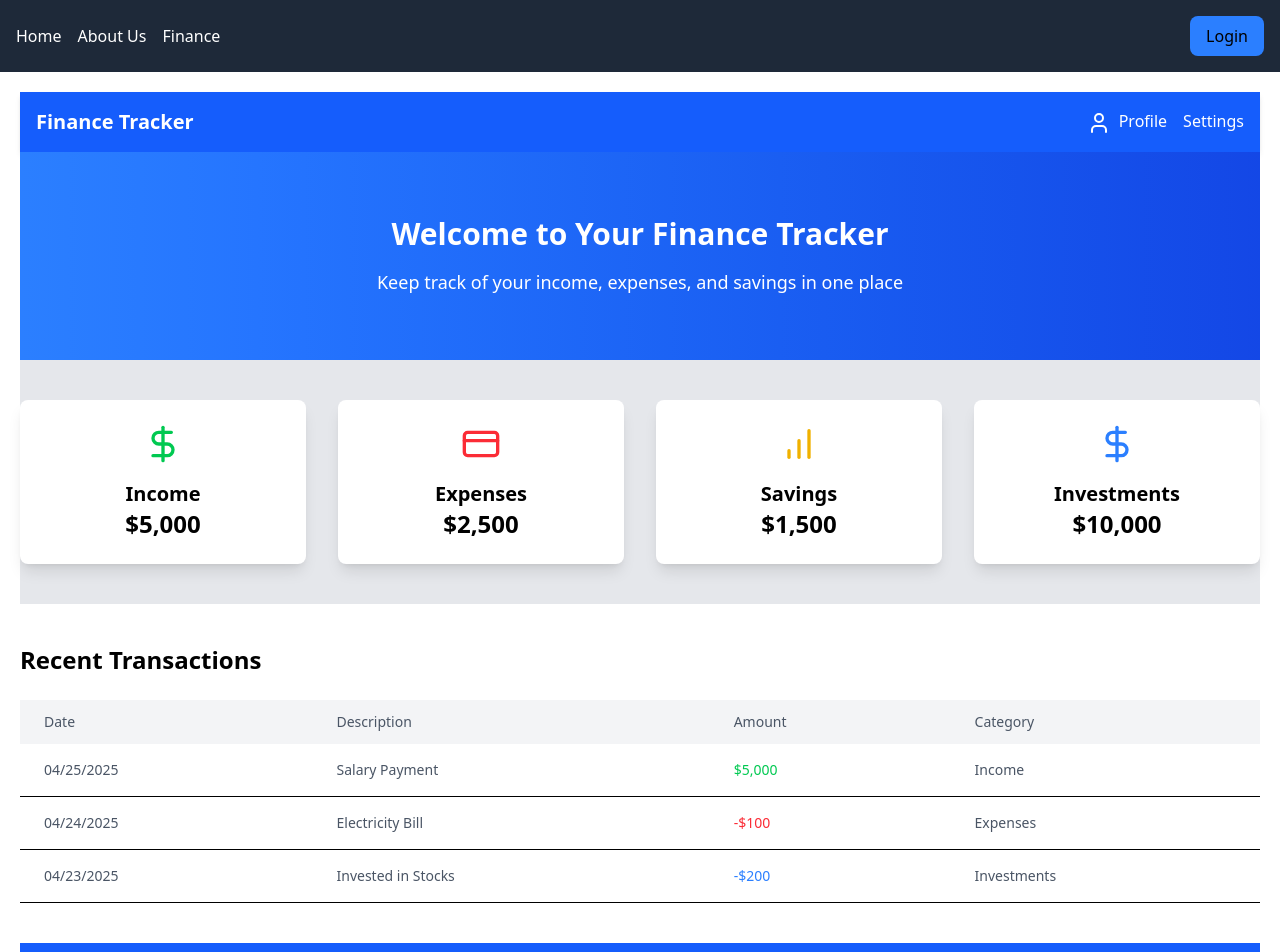
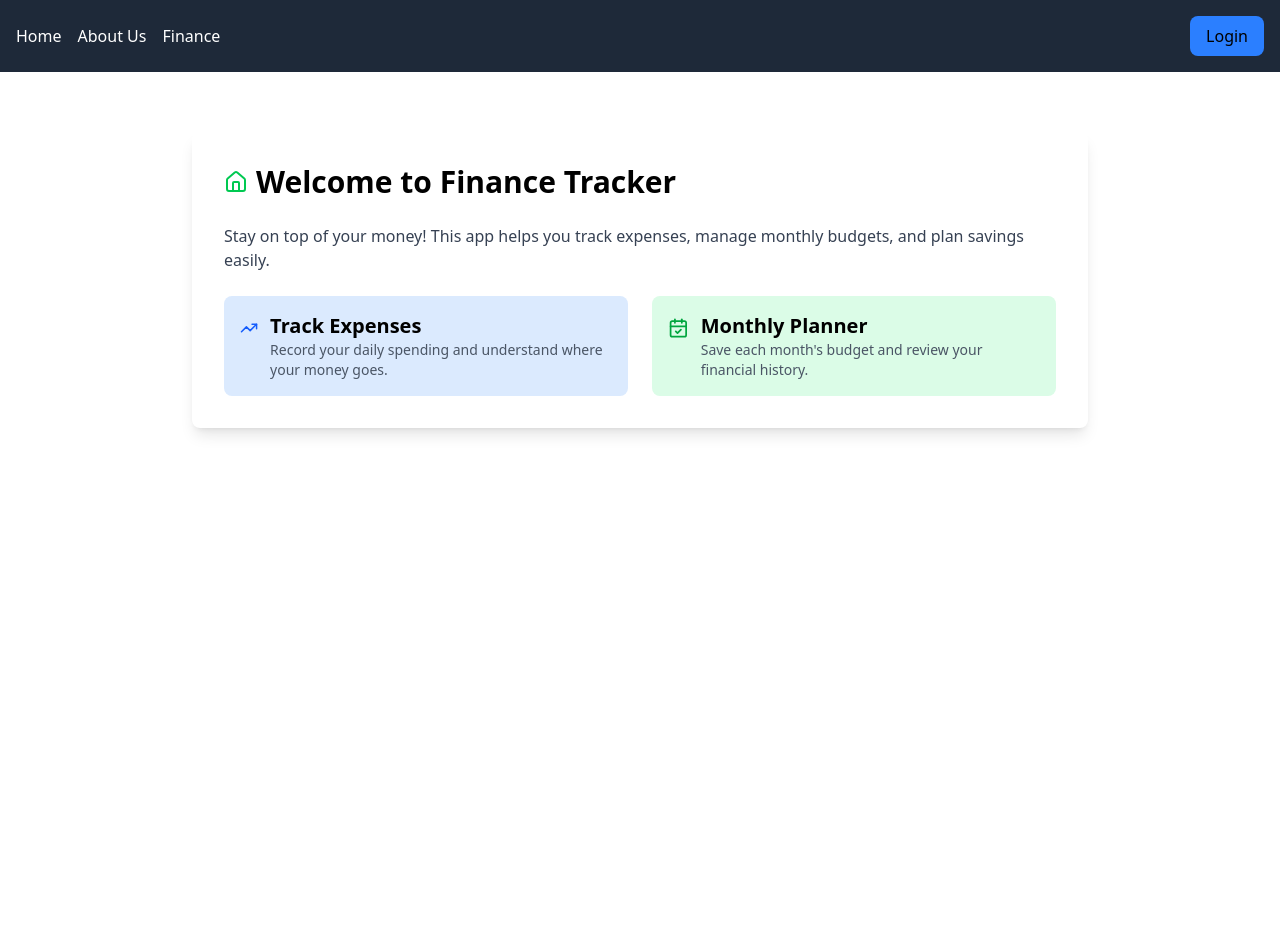
Before and after one commit to rangadaschakravarthy/Finance-Tracker, a React (Vite) app in the folder frontend/: page / in a window 1280 px wide. Shown: the top 952 px of the page. After the commit the page ends 800 px from the top, so only its background shows below. Built offline with nearby package versions, Linux system fonts and the light colour scheme.

Commit message:
Update Home.tsx

```diff
--- a/frontend/src/components/Home.tsx
+++ b/frontend/src/components/Home.tsx
@@ -1,88 +1,38 @@
-import { DollarSign, BarChart, User, CreditCard } from "lucide-react"; // Import relevant icons
+import React from "react";
+import { HomeIcon, TrendingUp, CalendarCheck } from "lucide-react";
 
-const Home = () => {
+const Home: React.FC = () => {
   return (
-    <div className="min-h-screen bg-gray-100">
-      <nav className="bg-blue-600 text-white p-4 shadow-md">
-        <div className="max-w-screen-xl mx-auto flex justify-between items-center">
-          <div className="text-xl font-semibold">Finance Tracker</div>
+    <div className="max-w-4xl mx-auto p-8 mt-10 bg-white rounded-lg shadow-lg">
+      <div className="flex items-center mb-6">
+        <HomeIcon className="text-green-500 mr-2" />
+        <h1 className="text-3xl font-bold">Welcome to Finance Tracker</h1>
+      </div>
+      <p className="text-gray-700 mb-4">
+        Stay on top of your money! This app helps you track expenses, manage monthly budgets,
+        and plan savings easily.
+      </p>
+
+      <div className="grid grid-cols-1 sm:grid-cols-2 gap-6 mt-6">
+        <div className="p-4 bg-blue-100 rounded-lg flex items-start gap-3">
+          <TrendingUp className="text-blue-600 mt-1" />
           <div>
-            <a href="/profile" className="mr-4 hover:text-blue-300">
-              <User className="inline mr-1" /> Profile
-            </a>
-            <a href="/settings" className="hover:text-blue-300">
-              Settings
-            </a>
+            <h2 className="text-xl font-semibold">Track Expenses</h2>
+            <p className="text-sm text-gray-600">
+              Record your daily spending and understand where your money goes.
+            </p>
           </div>
         </div>
-      </nav>
-      <section className="py-16 bg-gradient-to-r from-blue-500 to-blue-700 text-white text-center">
-        <h1 className="text-3xl font-bold mb-4">Welcome to Your Finance Tracker</h1>
-        <p className="text-lg">Keep track of your income, expenses, and savings in one place</p>
-      </section>
-      <section className="py-10 bg-gray-200">
-        <div className="max-w-screen-xl mx-auto grid grid-cols-1 sm:grid-cols-2 md:grid-cols-4 gap-8">
-
-          <div className="bg-white p-6 rounded-lg shadow-lg text-center">
-            <DollarSign className="text-green-500 mx-auto mb-4" size={40} />
-            <h3 className="text-xl font-semibold">Income</h3>
-            <p className="text-2xl font-bold">$5,000</p>
-          </div>
-          <div className="bg-white p-6 rounded-lg shadow-lg text-center">
-            <CreditCard className="text-red-500 mx-auto mb-4" size={40} />
-            <h3 className="text-xl font-semibold">Expenses</h3>
-            <p className="text-2xl font-bold">$2,500</p>
-          </div>
-          <div className="bg-white p-6 rounded-lg shadow-lg text-center">
-            <BarChart className="text-yellow-500 mx-auto mb-4" size={40} />
-            <h3 className="text-xl font-semibold">Savings</h3>
-            <p className="text-2xl font-bold">$1,500</p>
-          </div>
-          <div className="bg-white p-6 rounded-lg shadow-lg text-center">
-            <DollarSign className="text-blue-500 mx-auto mb-4" size={40} />
-            <h3 className="text-xl font-semibold">Investments</h3>
-            <p className="text-2xl font-bold">$10,000</p>
+        <div className="p-4 bg-green-100 rounded-lg flex items-start gap-3">
+          <CalendarCheck className="text-green-600 mt-1" />
+          <div>
+            <h2 className="text-xl font-semibold">Monthly Planner</h2>
+            <p className="text-sm text-gray-600">
+              Save each month's budget and review your financial history.
+            </p>
           </div>
         </div>
-      </section>
-      <section className="py-10 bg-white">
-        <div className="max-w-screen-xl mx-auto">
-          <h2 className="text-2xl font-semibold mb-6">Recent Transactions</h2>
-          <table className="min-w-full table-auto">
-            <thead className="bg-gray-100">
-              <tr>
-                <th className="px-6 py-3 text-left text-sm font-medium text-gray-600">Date</th>
-                <th className="px-6 py-3 text-left text-sm font-medium text-gray-600">Description</th>
-                <th className="px-6 py-3 text-left text-sm font-medium text-gray-600">Amount</th>
-                <th className="px-6 py-3 text-left text-sm font-medium text-gray-600">Category</th>
-              </tr>
-            </thead>
-            <tbody>
-              <tr className="border-b">
-                <td className="px-6 py-4 text-sm text-gray-600">04/25/2025</td>
-                <td className="px-6 py-4 text-sm text-gray-600">Salary Payment</td>
-                <td className="px-6 py-4 text-sm text-green-500">$5,000</td>
-                <td className="px-6 py-4 text-sm text-gray-600">Income</td>
-              </tr>
-              <tr className="border-b">
-                <td className="px-6 py-4 text-sm text-gray-600">04/24/2025</td>
-                <td className="px-6 py-4 text-sm text-gray-600">Electricity Bill</td>
-                <td className="px-6 py-4 text-sm text-red-500">-$100</td>
-                <td className="px-6 py-4 text-sm text-gray-600">Expenses</td>
-              </tr>
-              <tr className="border-b">
-                <td className="px-6 py-4 text-sm text-gray-600">04/23/2025</td>
-                <td className="px-6 py-4 text-sm text-gray-600">Invested in Stocks</td>
-                <td className="px-6 py-4 text-sm text-blue-500">-$200</td>
-                <td className="px-6 py-4 text-sm text-gray-600">Investments</td>
-              </tr>
-            </tbody>
-          </table>
-        </div>
-      </section>
-      <footer className="bg-blue-600 text-white text-center p-4">
-        <p>&copy; 2025 Finance Tracker. All Rights Reserved.</p>
-      </footer>
+      </div>
     </div>
   );
 };
```
